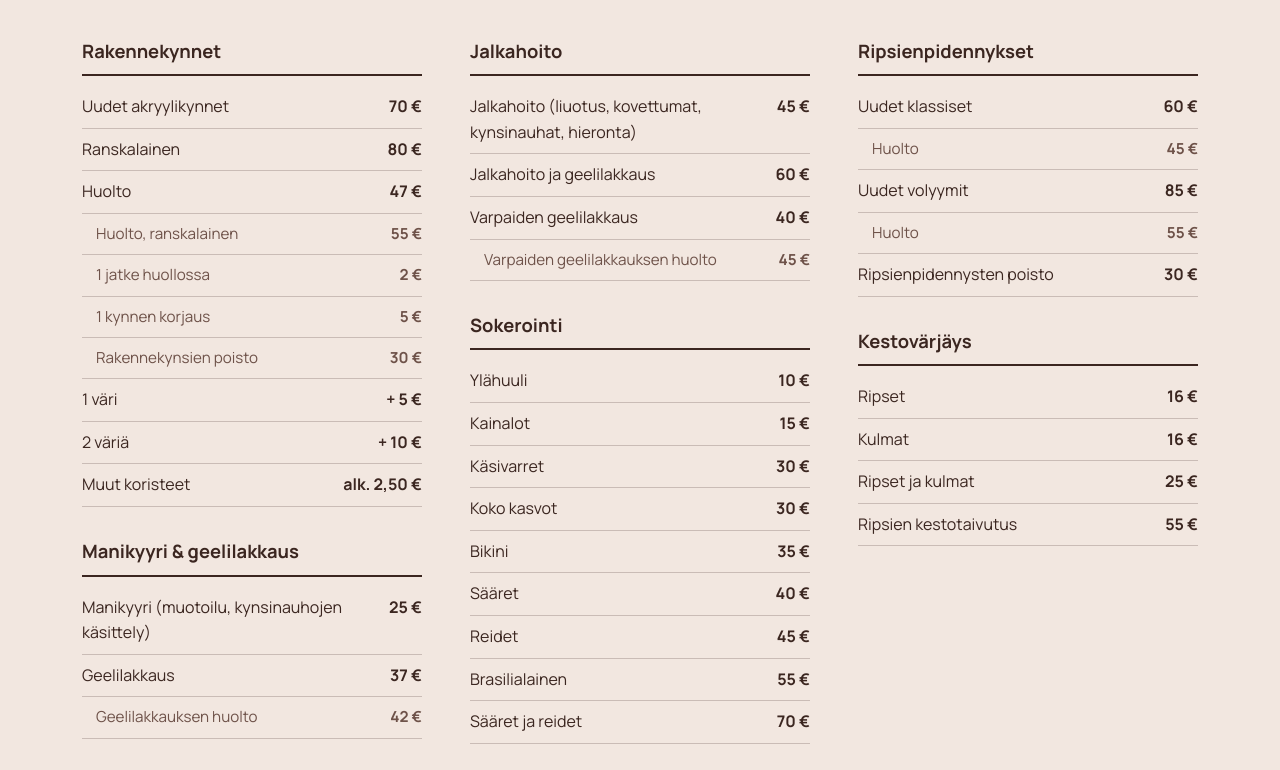
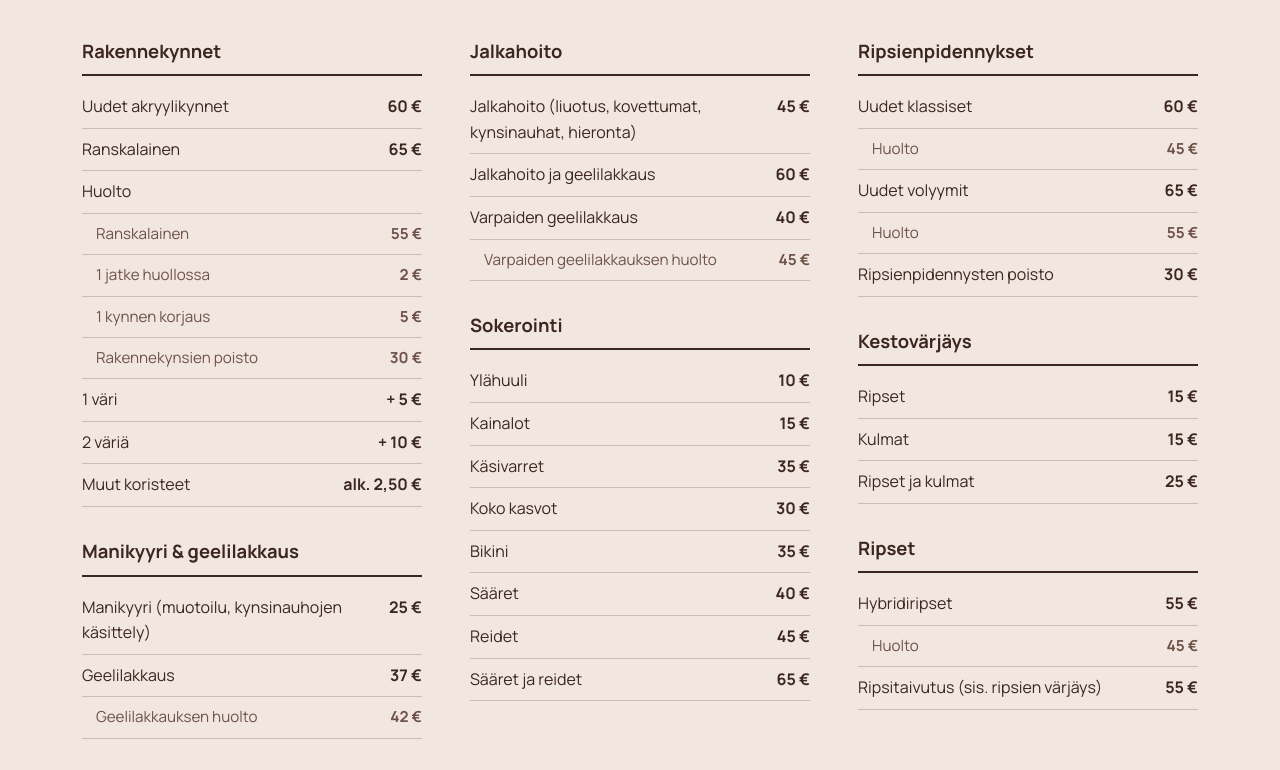
Before and after one commit to Songhyon/hollywood-nails-website, a plain HTML site: page index.html in a window 1280 px wide. Shown: the part 2690-3460 px from the top of the page. Drawn offline with Linux system fonts and the light colour scheme.

Commit message:
Update index.html

```diff
--- a/index.html
+++ b/index.html
@@ -7,7 +7,7 @@
   <meta name="description" content="Hollywood Nails – kynsi-, ripsi- ja kulmahoidot sekä sokerointi Hämeentie 17 A, Helsinki. Soita ja varaa aika: 040 411 2391.">
   <link rel="icon" href="img/logo-blush.png">
   <link rel="preload" href="fonts/anton-latin-400-normal.woff2" as="font" type="font/woff2" crossorigin>
-  <link rel="stylesheet" href="styles.css?v=3">
+  <link rel="stylesheet" href="styles.css?v=4">
 </head>
 <body>
 
@@ -72,10 +72,10 @@
         <div class="price-col">
           <h3>Rakennekynnet</h3>
           <ul>
-            <li><span>Uudet akryylikynnet</span><span>70 €</span></li>
-            <li><span>Ranskalainen</span><span>80 €</span></li>
-            <li><span>Huolto</span><span>47 €</span></li>
-            <li class="sub"><span>Huolto, ranskalainen</span><span>55 €</span></li>
+            <li><span>Uudet akryylikynnet</span><span>60 €</span></li>
+            <li><span>Ranskalainen</span><span>65 €</span></li>
+            <li><span>Huolto</span><span></span></li>
+            <li class="sub"><span>Ranskalainen</span><span>55 €</span></li>
             <li class="sub"><span>1 jatke huollossa</span><span>2 €</span></li>
             <li class="sub"><span>1 kynnen korjaus</span><span>5 €</span></li>
             <li class="sub"><span>Rakennekynsien poisto</span><span>30 €</span></li>
@@ -102,13 +102,12 @@
           <ul>
             <li><span>Ylähuuli</span><span>10 €</span></li>
             <li><span>Kainalot</span><span>15 €</span></li>
-            <li><span>Käsivarret</span><span>30 €</span></li>
+            <li><span>Käsivarret</span><span>35 €</span></li>
             <li><span>Koko kasvot</span><span>30 €</span></li>
             <li><span>Bikini</span><span>35 €</span></li>
             <li><span>Sääret</span><span>40 €</span></li>
             <li><span>Reidet</span><span>45 €</span></li>
-            <li><span>Brasilialainen</span><span>55 €</span></li>
-            <li><span>Sääret ja reidet</span><span>70 €</span></li>
+            <li><span>Sääret ja reidet</span><span>65 €</span></li>
           </ul>
         </div>
         <div class="price-col">
@@ -116,16 +115,21 @@
           <ul>
             <li><span>Uudet klassiset</span><span>60 €</span></li>
             <li class="sub"><span>Huolto</span><span>45 €</span></li>
-            <li><span>Uudet volyymit</span><span>85 €</span></li>
+            <li><span>Uudet volyymit</span><span>65 €</span></li>
             <li class="sub"><span>Huolto</span><span>55 €</span></li>
             <li><span>Ripsienpidennysten poisto</span><span>30 €</span></li>
           </ul>
           <h3>Kestovärjäys</h3>
           <ul>
-            <li><span>Ripset</span><span>16 €</span></li>
-            <li><span>Kulmat</span><span>16 €</span></li>
+            <li><span>Ripset</span><span>15 €</span></li>
+            <li><span>Kulmat</span><span>15 €</span></li>
             <li><span>Ripset ja kulmat</span><span>25 €</span></li>
-            <li><span>Ripsien kestotaivutus</span><span>55 €</span></li>
+          </ul>
+          <h3>Ripset</h3>
+          <ul>
+            <li><span>Hybridiripset</span><span>55 €</span></li>
+            <li class="sub"><span>Huolto</span><span>45 €</span></li>
+            <li><span>Ripsitaivutus (sis. ripsien värjäys)</span><span>55 €</span></li>
           </ul>
         </div>
       </div>
@@ -188,6 +192,6 @@
 
 <a class="mobile-book" href="tel:+358404112391">Soita ja varaa · 040 411 2391</a>
 
-<script src="scroll.js?v=3"></script>
+<script src="scroll.js?v=4"></script>
 </body>
 </html>
```
